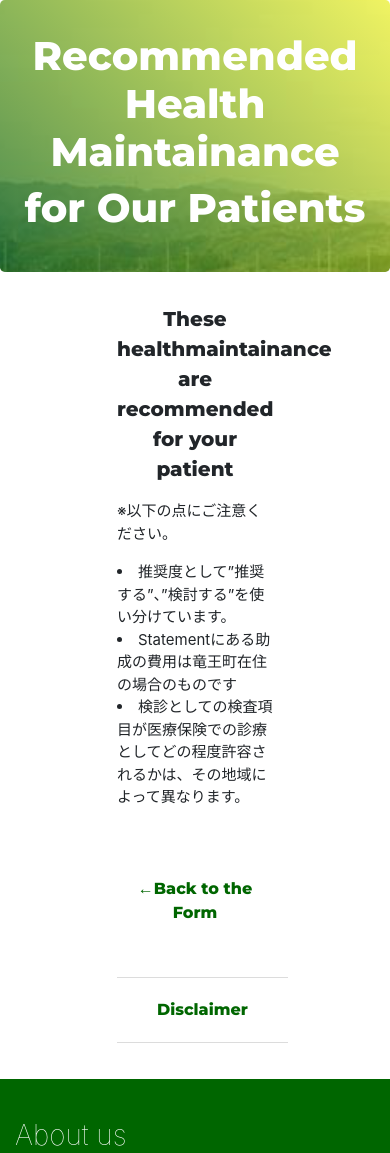
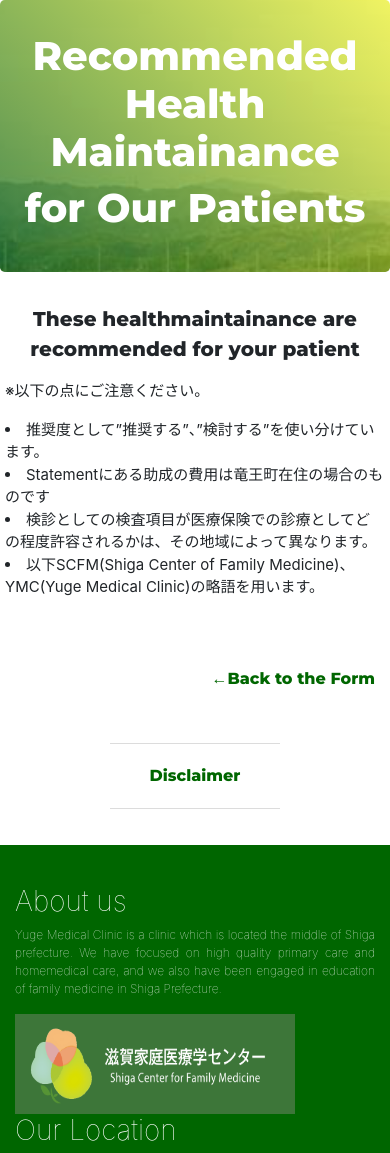
Before and after one commit to tsunochan0731/koikesensei, a Flask app: template templates/result.html in a window 390 px wide. Shown: the top 1153 px of the page. Run offline with Flask 2, Linux system fonts and the light colour scheme; the template is opened without the code that fills it, so the values that code supplies are empty; some libraries are stand-ins or nearby versions.

Commit message:
“共有”

```diff
--- a/others.py
+++ b/others.py
@@ -29,7 +29,7 @@ def STD_2():
     return "性感染症(梅毒)fffYMCでは性感染症リスクの高い女性患者に対して、血液検査(トレポネーマ検査+非トレポネーマ検査)による性感染症(梅毒)のスクリーニングを推奨する。fff米国(USPSTF)では妊婦・非妊婦で性感染症リスクが高い女性患者に対して上記スクリーニングが推奨されている。日本では妊婦については通常産婦人科の初診で適切なスクリーニングが行われている。"
 
 def alcohol():
-    return "アルコールfff弓削MCではこれまでスクリーニングされていない全ての飲酒者に対して、危険な飲酒についてのスクリーニングを行う。スクリーニングはAUDIT-CやCAGEなどの問診によって行う。fff1"
+    return "アルコールfff弓削MCではこれまでスクリーニングされていない全ての飲酒者に対して、危険な飲酒についてのスクリーニングを行う。スクリーニングはAUDIT-CやCAGEなどの問診によって行う。fffNone"
 
 def obesity():
     return "肥満fff弓削MCでは全ての肥満患者に対して、減量や運動など一般的な指導を行う。fffUSPSTFではBMI35以上の患者に対して、Multicomponent behavioral therapyが推奨(Grade B)されているが、日本に直接当てはめることは難しい。"
--- a/static/index.css
+++ b/static/index.css
@@ -252,3 +252,9 @@ input:checked + label {
     margin: 0 5px;
   }
 }
+
+@media screen and (max-width: 576px){
+  .main-result{
+    margin: 0 5px;
+  }
+}
--- a/static/top.css
+++ b/static/top.css
@@ -27,7 +27,7 @@
 }
 
 @media screen and (max-width: 576px){
-  .main{
-    margin: 0 5px;
+  .jumbotron{
+    padding: 10px 5px;
   }
 }
--- a/templates/index.html
+++ b/templates/index.html
@@ -166,7 +166,7 @@
   		    <p>
   		        Yuge Medical Clinic is a clinic which is located the middle of Shiga prefecture. We have focused on high quality primary care and homemedical care, and we also have been engaged in education of family medicine in Shiga Prefecture.
   		    </p>
-          <img src="/static/images/SCFM1.png" class="footer-logo img-fluid">
+          <a href="https://scfm.jp"><img src="/static/images/SCFM1.png" class="footer-logo img-fluid"></a>
         </div>
         <div class="col-md-4">
           <h3>Our Location </h3>
--- a/templates/result.html
+++ b/templates/result.html
@@ -33,6 +33,7 @@
             <li>推奨度として”推奨する”、”検討する”を使い分けています。</li>
             <li>Statementにある助成の費用は竜王町在住の場合のものです</li>
             <li>検診としての検査項目が医療保険での診療としてどの程度許容されるかは、その地域によって異なります。</li>
+            <li>以下SCFM(Shiga Center of Family Medicine)、YMC(Yuge Medical Clinic)の略語を用います。</li>
         </div>
       </div>
 
@@ -87,7 +88,7 @@
   		    <p>
   		        Yuge Medical Clinic is a clinic which is located the middle of Shiga prefecture. We have focused on high quality primary care and homemedical care, and we also have been engaged in education of family medicine in Shiga Prefecture.
   		    </p>
-          <img src="/static/images/SCFM1.png" class="footer-logo img-fluid">
+          <a href="https://scfm.jp"><img src="/static/images/SCFM1.png" class="footer-logo img-fluid"></a>
         </div>
         <div class="col-md-4">
           <h3>Our Location </h3>
--- a/templates/toppage.html
+++ b/templates/toppage.html
@@ -13,7 +13,7 @@
     </style>
   </head>
   <body>
-    <div class="jumbotron">
+    <div class="jumbotron explanation">
           <div class="container">
             <h1 class="thema">Recommendation of Evidence Based Healthmaitainance in Japan</h1>
             <div class="statement">
```
